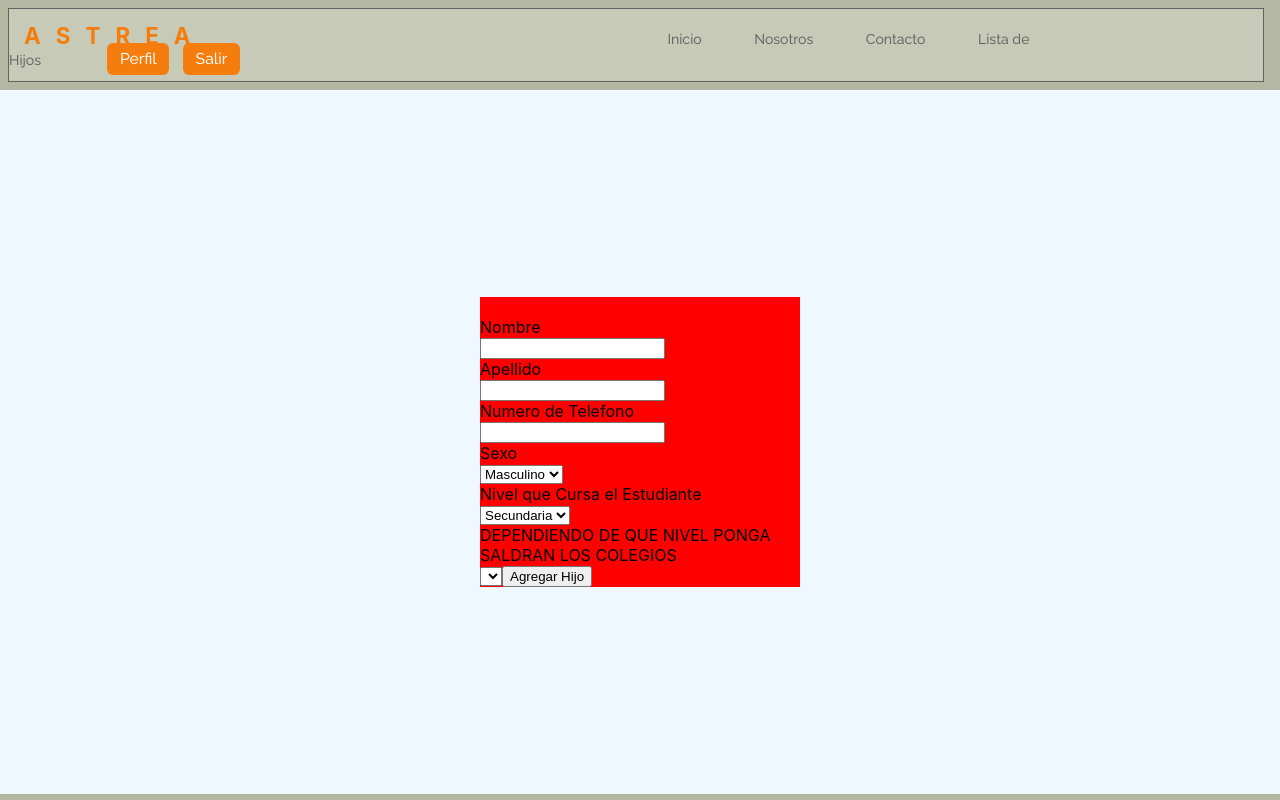
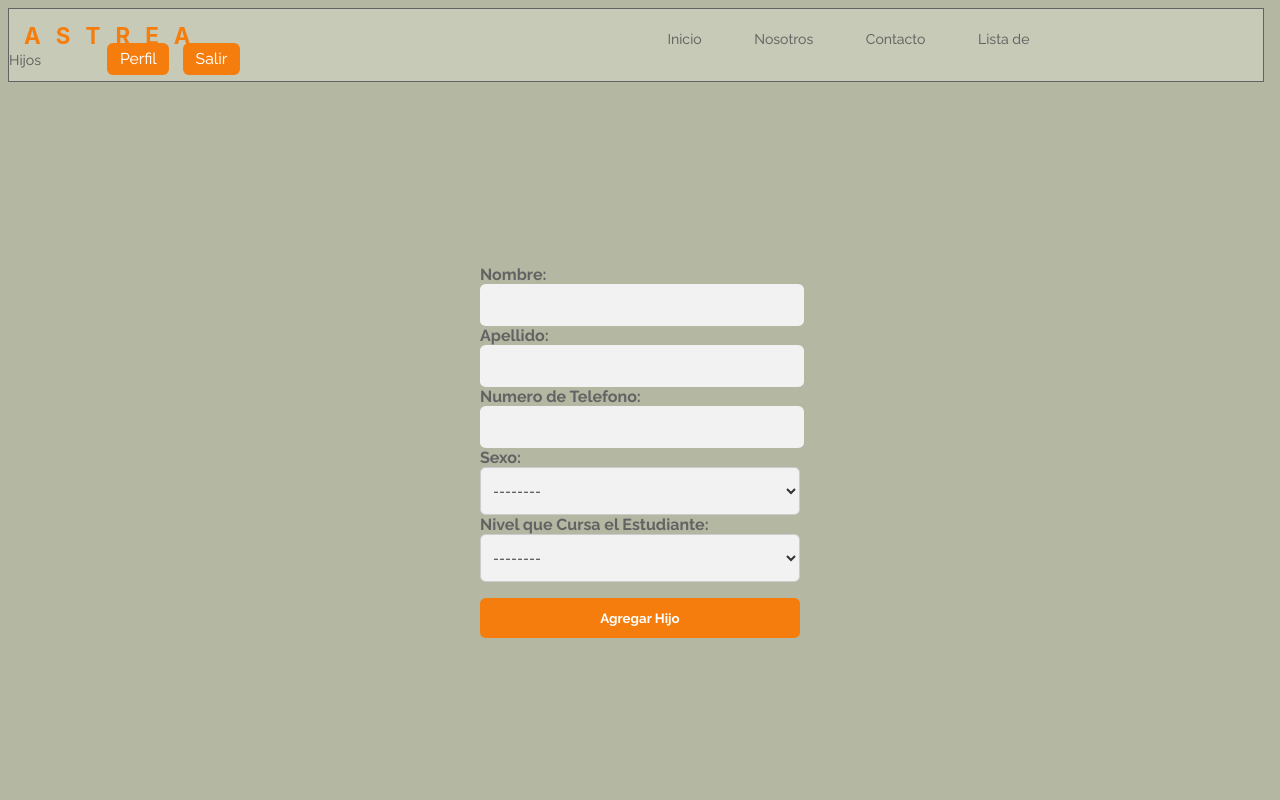
Before and after one commit to jHOkE-C/Web_OS, a React (Create React App) app in the folder frontend/: page /Contacto in a window 1280 px wide. Built offline with nearby package versions, Linux system fonts and the light colour scheme.

Commit message:
formulario

```diff
--- a/frontend/src/components/form/formularioHijo.jsx
+++ b/frontend/src/components/form/formularioHijo.jsx
@@ -14,7 +14,7 @@ const schema = yup
     lastName: yup.string('solo esta permitido letras')
             .required('Se requiere Apellidos'),
     num: yup.number('Solo numeros')
-          .required('Se requiere Apellidos')
+          .required('Se requiere Apellidos'),
   })
   .required()
 function FormularioHijo() {
@@ -29,7 +29,7 @@ function FormularioHijo() {
     if (!errors.firstName && !errors.lastName  && !errors.num) {
         Swal({
           icon: 'success',
-          text: 'Se creó el Curso correctamente',
+          text: 'Se agrego correctamente',
           buttons: ["ok", "ok uwu"]
         }).then(respuesta => {
           if (respuesta) {
@@ -49,49 +49,54 @@ function FormularioHijo() {
 
       <form onSubmit={handleSubmit(onSubmit)} id='formH'>
         <h1></h1>
-        <label>Nombre</label>
+        <label>Nombre:</label>
         <input
           className='inputT'
           type="text"
           maxLength={15}
           {...register("firstName")}
         />
-
-        <label >Apellido</label>
+        <p className='spanA'>{errors.firstName?.message}</p>
+        <label >Apellido:</label>
         <input
           className='inputT'
           type="text"
           maxLength={20}
           {...register("lastName")}
         />
+        <p className='spanA'>{errors.lastName?.message}</p>
 
-
-        <label >Numero de Telefono</label>
+        <label >Numero de Telefono:</label>
         <input
           className='inputT'
           type="text"
           {...register("num")}/>
+        <p className='spanA'>{errors.num?.message}</p>
+        <label >Sexo:</label>
+        <select
+          className="select-customizado"
+          {...register("sex")}>
+            <option >--------</option>
+            <option value="M">Masculino</option>
+            <option value="F">Femenino</option>
+        </select>
+        <p className='spanA'>{errors.sex?.message}</p>
+        <label>Nivel que Cursa el Estudiante:</label>
+        <select
+          className="select-customizado"
+          {...register("level")}>
+            <option >--------</option>
+            <option value="S">Secundaria</option>
+            <option value="P">Primaria</option>
+            <option value="K">Kinder</option>
+        </select>
+        <p className='spanA'>{errors.level?.message}</p>
+        <button type='submit' id='button100'>Agregar Hijo</button>
+      </form>
 
-        <label >Sexo</label>
-        <select
-          id="language">
-            <option value="en">Masculino</option>
-            <option value="es">Femenino</option>
-        </select>
-
-        <label>Nivel que Cursa el Estudiante</label>
-        <select id="language">
-            <option value="en">Secundaria</option>
-            <option value="es">Primaria</option>
-            <option value="es">Kinder</option>
-        </select>
-        <label  >DEPENDIENDO DE QUE NIVEL PONGA SALDRAN LOS COLEGIOS</label>
-        <select id="language">
-        </select>
-        <button type='submit'>Agregar Hijo</button>
-      </form>
     </FormContainerH>
     </Fragment>
+
   )
 }
 
@@ -103,16 +108,65 @@ const FormContainerH = styled.nav`
   align-items: center;
   align-content: center;
   justify-content: center;
-  background-color: aliceblue;
   #formH{
     width: 25%;
     display: block;
-    background-color: red  ;
   }
   label{
+    color: #636363;
+    font-family: 'ralewayB';
     display: block;
   }
+  .spanA{
+    font-family: 'nunitoN';
+    color: red;
+    margin: 0px;
+    padding: 0px;
+    font-size: calc(0.01vw + 0.8em);
+  }
   .inputT{
-
+    background-color: #f2f2f2;
+    border:none;
+    width: 100%;
+    height: 5vh;
+    border-radius: 0.7vh;
+    font-family: 'nunitoN';
+  }
+  /* Estilo del select */
+.select-customizado {
+  background-color: #f2f2f2;
+  color: #333;
+  padding: 8px;
+  border: 1px solid #ccc;
+  border-radius: 0.7vh;
+  font-family: 'nunitoN';
+  font-size: calc(0.1vw + 0.8em);
+  width: 100%;
+  height: 6vh;
+  outline: none;
+}
+.select-customizado:active, .select-customizado:focus, .select-customizado:hover {
+  border-color: #636363;
+  box-shadow: 0 0 5px #f2f2f2;
+}
+.select-customizado option {
+  appearance: none;
+  -webkit-appearance: none;
+  -moz-appearance: none;
+  border: #F57D0D;
+  font-family: 'nunitoN';
+  background-color: #f2f2f2;
+  color: #333;
+  padding: 8px;
+}
+  #button100{
+    background-color: #F57D0D;
+    color: white;
+    font-family: 'ralewayB';
+    margin-top: 2vh;
+    border:none;
+    width: 100%;
+    height: 5vh;
+    border-radius: 0.7vh;
   }
 `
--- a/frontend/src/pages/home.jsx
+++ b/frontend/src/pages/home.jsx
@@ -1,4 +1,4 @@
-import React from 'react';
+import React, { Fragment } from 'react';
 import Reloj from '../img/reloj.png';
 import MiniBus from '../img/minibus.png';
 import Flecha from '../img/flechaAbajo.png';
@@ -8,7 +8,7 @@ import styled from 'styled-components'
 import Header from '../components/header'
 function home() {
   return (
-    <div>
+    <Fragment>
     <Header/>
     <HomeContainer>
       <section>
@@ -58,7 +58,7 @@ function home() {
           </div>
       </section>
     </HomeContainer>
-    </div>
+    </Fragment>
   );
 }
 
```
